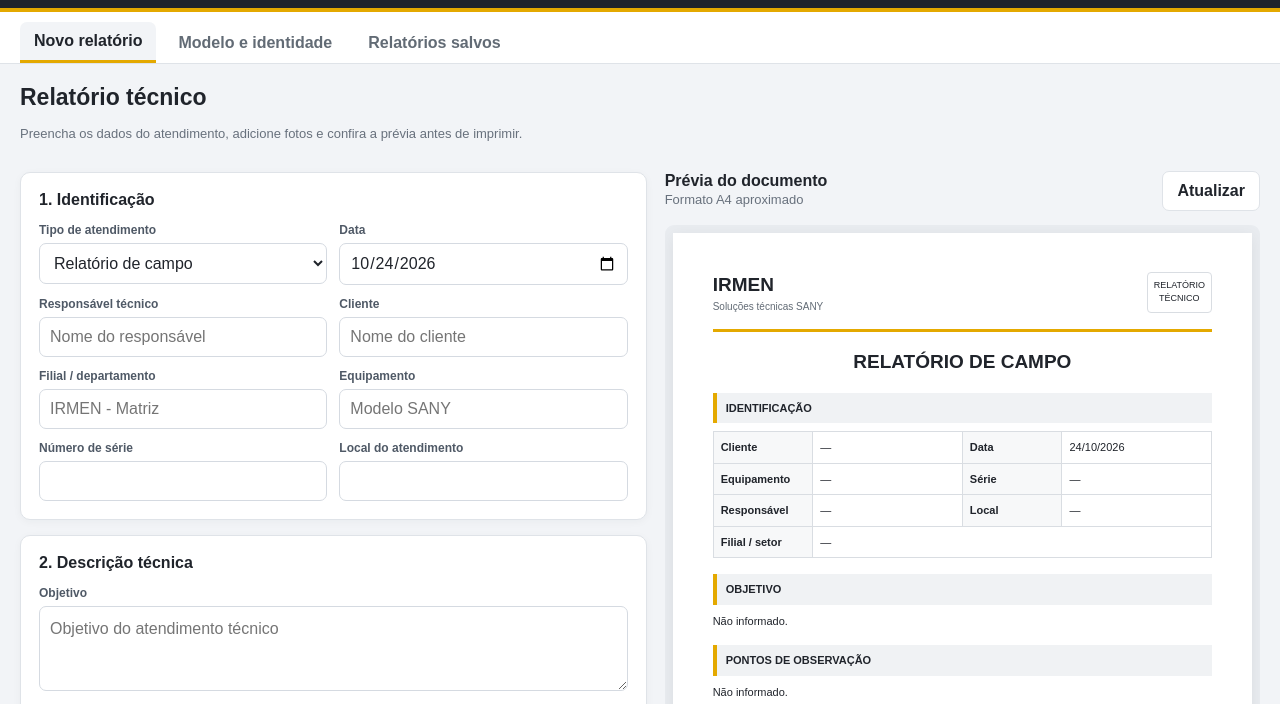
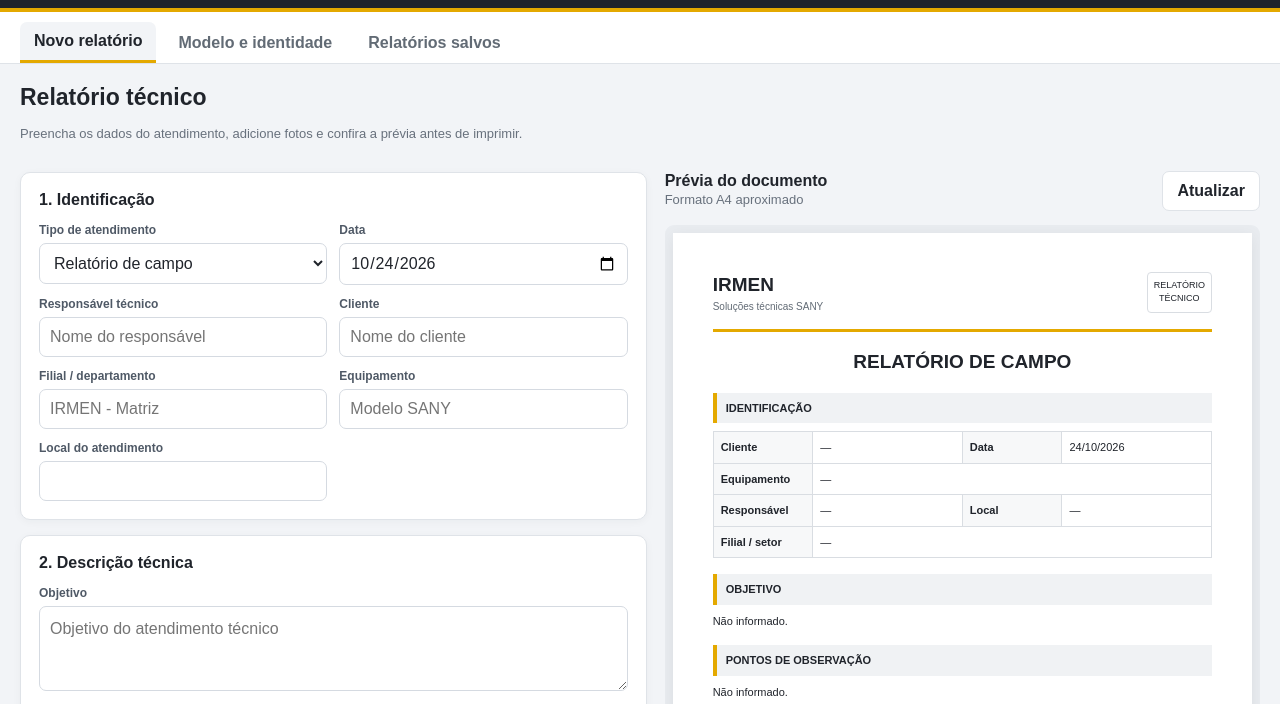
Before and after one commit to vinisalves76-glitch/relatoriopro, a plain HTML site: page index.html in a window 1280 px wide. Shown: the part 68-772 px from the top of the page. Drawn offline with Linux system fonts and the light colour scheme.

Commit message:
Remove serial number field from RelatorioPro

```diff
--- a/index.html
+++ b/index.html
@@ -21,7 +21,7 @@
 <div class="field"><label>Tipo de atendimento</label><select id="type"><option>Relatório de campo</option><option>Relatório de manutenção</option><option>Relatório de entrega técnica</option><option>Relatório de treinamento</option><option>Relatório de inspeção</option><option>Relatório de diagnóstico</option><option>Relatório de garantia</option><option>Outro</option></select></div>
 <div class="field"><label>Data</label><input id="date" type="date"></div><div class="field"><label>Responsável técnico</label><input id="responsible" placeholder="Nome do responsável"></div>
 <div class="field"><label>Cliente</label><input id="client" placeholder="Nome do cliente"></div><div class="field"><label>Filial / departamento</label><input id="branch" placeholder="IRMEN - Matriz"></div>
-<div class="field"><label>Equipamento</label><input id="equipment" placeholder="Modelo SANY"></div><div class="field"><label>Número de série</label><input id="serial"></div>
+<div class="field"><label>Equipamento</label><input id="equipment" placeholder="Modelo SANY"></div>
 <div class="field"><label>Local do atendimento</label><input id="location"></div></div></div>
 <div class="panel"><h3>2. Descrição técnica</h3><div class="grid">
 <div class="field full"><label>Objetivo</label><textarea id="objective" placeholder="Objetivo do atendimento técnico"></textarea></div>
@@ -34,7 +34,7 @@
 </div><div><div class="previewbar"><div><strong>Prévia do documento</strong><div class="muted">Formato A4 aproximado</div></div><button class="light" id="refresh">Atualizar</button></div>
 <div class="previewwrap"><article class="paper" id="preview"><div class="rhead"><div id="previewBrand"><div class="company" id="pvCompany">IRMEN</div><div class="rsub" id="pvSubtitle">Soluções técnicas SANY</div></div><div class="tag">RELATÓRIO<br>TÉCNICO</div></div>
 <div class="rtitle" id="pvType">Relatório de campo</div>
-<div class="sect"><div class="secttitle">Identificação</div><table class="rtable"><tbody><tr><th>Cliente</th><td id="pClient">—</td><th>Data</th><td id="pDate">—</td></tr><tr><th>Equipamento</th><td id="pEquipment">—</td><th>Série</th><td id="pSerial">—</td></tr><tr><th>Responsável</th><td id="pResponsible">—</td><th>Local</th><td id="pLocation">—</td></tr><tr><th>Filial / setor</th><td colspan="3" id="pBranch">—</td></tr></tbody></table></div>
+<div class="sect"><div class="secttitle">Identificação</div><table class="rtable"><tbody><tr><th>Cliente</th><td id="pClient">—</td><th>Data</th><td id="pDate">—</td></tr><tr><th>Equipamento</th><td colspan="3" id="pEquipment">—</td></tr><tr><th>Responsável</th><td id="pResponsible">—</td><th>Local</th><td id="pLocation">—</td></tr><tr><th>Filial / setor</th><td colspan="3" id="pBranch">—</td></tr></tbody></table></div>
 <div class="sect"><div class="secttitle">Objetivo</div><div class="rtext" id="pObjective">Não informado.</div></div><div class="sect"><div class="secttitle">Pontos de observação</div><div class="rtext" id="pObservations">Não informado.</div></div><div class="sect"><div class="secttitle">Atividades realizadas</div><div class="rtext" id="pActivities">Não informado.</div></div><div class="sect"><div class="secttitle">Resultados e recomendações</div><div class="rtext" id="pResults">Não informado.</div></div>
 <div class="sect"><div class="secttitle">Evidências fotográficas</div><div class="rphotos" id="pPhotos"><span class="muted">Nenhuma foto adicionada.</span></div></div><div class="sect"><div class="secttitle">Conclusão</div><div class="rtext" id="pConclusion">Não informado.</div></div>
 <div class="rfoot"><span id="pFooter">IRMEN | Relatório técnico</span><span id="pFooterRight">IRMEN</span></div><div class="conf" id="pConf"></div></article></div></div></div></section>
@@ -45,7 +45,7 @@
 <script>
 const DRAFT='relatoriopro-draft',REPORTS='relatoriopro-reports',MODEL='relatoriopro-model';
 const $=id=>document.getElementById(id);
-const fields=['type','date','responsible','client','branch','equipment','serial','location','objective','observations','activities','results','conclusion'];
+const fields=['type','date','responsible','client','branch','equipment','location','objective','observations','activities','results','conclusion'];
 const defaultModel={company:'IRMEN',subtitle:'Soluções técnicas SANY',footer:'IRMEN | Relatório técnico',conf:'Documento destinado ao uso técnico e profissional.',color:'#e4a900',logo:''};
 let photos=[],editingId=null,logoData='',restoring=false,timer=null;
 function read(key,fallback){try{const x=localStorage.getItem(key);return x?JSON.parse(x):fallback}catch(e){return fallback}}
@@ -58,14 +58,14 @@
 function setFields(o){fields.forEach(k=>$(k).value=o&&o[k]!=null?o[k]:'')}
 function fmtDate(v){if(!v)return '—';const a=v.split('-');return a.length===3?a[2]+'/'+a[1]+'/'+a[0]:v}
 function text(id,v,empty='—'){$(id).textContent=v&&String(v).trim()?v:empty}
-function preview(){text('pvType',val('type')||'Relatório técnico');text('pClient',val('client'));text('pDate',fmtDate(val('date')));text('pEquipment',val('equipment'));text('pSerial',val('serial'));text('pResponsible',val('responsible'));text('pLocation',val('location'));text('pBranch',val('branch'));[['pObjective','objective'],['pObservations','observations'],['pActivities','activities'],['pResults','results'],['pConclusion','conclusion']].forEach(([a,b])=>text(a,val(b),'Não informado.'));const area=$('pPhotos');area.innerHTML='';if(!photos.length){area.textContent='Nenhuma foto adicionada.';area.className='rphotos muted'}else{area.className='rphotos';photos.forEach(p=>{const f=document.createElement('figure');f.className='rphoto';const i=document.createElement('img');i.src=p.data;i.alt=p.caption||'Foto';f.appendChild(i);if(p.caption){const c=document.createElement('figcaption');c.textContent=p.caption;f.appendChild(c)}area.appendChild(f)})}}
+function preview(){text('pvType',val('type')||'Relatório técnico');text('pClient',val('client'));text('pDate',fmtDate(val('date')));text('pEquipment',val('equipment'));text('pResponsible',val('responsible'));text('pLocation',val('location'));text('pBranch',val('branch'));[['pObjective','objective'],['pObservations','observations'],['pActivities','activities'],['pResults','results'],['pConclusion','conclusion']].forEach(([a,b])=>text(a,val(b),'Não informado.'));const area=$('pPhotos');area.innerHTML='';if(!photos.length){area.textContent='Nenhuma foto adicionada.';area.className='rphotos muted'}else{area.className='rphotos';photos.forEach(p=>{const f=document.createElement('figure');f.className='rphoto';const i=document.createElement('img');i.src=p.data;i.alt=p.caption||'Foto';f.appendChild(i);if(p.caption){const c=document.createElement('figcaption');c.textContent=p.caption;f.appendChild(c)}area.appendChild(f)})}}
 function draft(){if(restoring)return;const ok=write(DRAFT,{fields:getFields(),photos,editingId,model:getModel(),savedAt:new Date().toISOString()});if(ok)$('draftStatus').textContent='Rascunho salvo automaticamente às '+new Date().toLocaleTimeString('pt-BR',{hour:'2-digit',minute:'2-digit'})}
 function schedule(){if(restoring)return;clearTimeout(timer);timer=setTimeout(draft,500)}
 function renderPhotos(){const box=$('photoList');box.innerHTML='';if(!photos.length){box.innerHTML='<div class="empty">Nenhuma foto adicionada.</div>';return}photos.forEach((p,i)=>{const row=document.createElement('div');row.className='photoitem';const img=document.createElement('img');img.src=p.data;img.alt='Foto';const input=document.createElement('input');input.value=p.caption||'';input.placeholder='Legenda da foto';input.addEventListener('input',()=>{photos[i].caption=input.value;preview();schedule()});const del=document.createElement('button');del.className='danger';del.textContent='Remover';del.onclick=()=>{photos.splice(i,1);renderPhotos();preview();schedule()};row.append(img,input,del);box.appendChild(row)})}
 function imageData(file){return new Promise((resolve,reject)=>{if(!file.type.startsWith('image/'))return reject(Error('Arquivo não é imagem'));const r=new FileReader();r.onerror=reject;r.onload=()=>{const img=new Image();img.onerror=reject;img.onload=()=>{const scale=Math.min(1,1600/Math.max(img.width,img.height));const c=document.createElement('canvas');c.width=Math.round(img.width*scale);c.height=Math.round(img.height*scale);c.getContext('2d').drawImage(img,0,0,c.width,c.height);resolve(c.toDataURL('image/jpeg',.78))};img.src=r.result};r.readAsDataURL(file)})}
 $('photoFiles').addEventListener('change',async e=>{const files=[...e.target.files];let count=0;$('photoStatus').textContent='Preparando imagens...';for(const f of files){try{photos.push({data:await imageData(f),caption:f.name.replace(/\.[^.]+$/,'')});count++}catch(err){console.error(err)}}renderPhotos();preview();draft();$('photoStatus').textContent=count+' imagem(ns) adicionada(s).';e.target.value=''});
 function saveReport(){const r={...getFields(),id:editingId||('rpt-'+Date.now().toString(36)),photos:photos.map(p=>({...p})),model:getModel(),updatedAt:new Date().toISOString()};const list=read(REPORTS,[]);const i=list.findIndex(x=>x.id===r.id);if(i>=0)list[i]=r;else list.unshift(r);if(!write(REPORTS,list))return;editingId=r.id;draft();renderSaved();alert('Relatório salvo neste navegador.')}
-function renderSaved(){const q=val('search').toLowerCase().trim(),type=val('filter'),box=$('savedList');box.innerHTML='';const list=read(REPORTS,[]).filter(r=>(!type||r.type===type)&&(!q||[r.number,r.client,r.equipment,r.responsible,r.serial,r.location].join(' ').toLowerCase().includes(q)));if(!list.length){box.innerHTML='<div class="empty">Nenhum relatório encontrado.</div>';return}list.forEach(r=>{const card=document.createElement('div');card.className='saved';const info=document.createElement('div');const title=document.createElement('strong');title.textContent=(r.client||'Cliente não informado');const meta=document.createElement('small');meta.textContent=(r.type||'Relatório')+' | '+fmtDate(r.date)+' | '+(r.equipment||'Equipamento não informado')+' | '+(r.photos||[]).length+' foto(s)';info.append(title,meta);const actions=document.createElement('div');actions.className='actions';[['Abrir / editar','primary',()=>loadReport(r.id)],['Imprimir','light',()=>{loadReport(r.id);setTimeout(()=>window.print(),150)}],['Excluir','danger',()=>{if(confirm('Excluir este relatório?')){write(REPORTS,read(REPORTS,[]).filter(x=>x.id!==r.id));renderSaved()}}]].forEach(([label,cls,fn])=>{const b=document.createElement('button');b.className=cls;b.textContent=label;b.onclick=fn;actions.appendChild(b)});card.append(info,actions);box.appendChild(card)})}
+function renderSaved(){const q=val('search').toLowerCase().trim(),type=val('filter'),box=$('savedList');box.innerHTML='';const list=read(REPORTS,[]).filter(r=>(!type||r.type===type)&&(!q||[r.client,r.equipment,r.responsible,r.location].join(' ').toLowerCase().includes(q)));if(!list.length){box.innerHTML='<div class="empty">Nenhum relatório encontrado.</div>';return}list.forEach(r=>{const card=document.createElement('div');card.className='saved';const info=document.createElement('div');const title=document.createElement('strong');title.textContent=(r.client||'Cliente não informado');const meta=document.createElement('small');meta.textContent=(r.type||'Relatório')+' | '+fmtDate(r.date)+' | '+(r.equipment||'Equipamento não informado')+' | '+(r.photos||[]).length+' foto(s)';info.append(title,meta);const actions=document.createElement('div');actions.className='actions';[['Abrir / editar','primary',()=>loadReport(r.id)],['Imprimir','light',()=>{loadReport(r.id);setTimeout(()=>window.print(),150)}],['Excluir','danger',()=>{if(confirm('Excluir este relatório?')){write(REPORTS,read(REPORTS,[]).filter(x=>x.id!==r.id));renderSaved()}}]].forEach(([label,cls,fn])=>{const b=document.createElement('button');b.className=cls;b.textContent=label;b.onclick=fn;actions.appendChild(b)});card.append(info,actions);box.appendChild(card)})}
 function loadReport(id){const r=read(REPORTS,[]).find(x=>x.id===id);if(!r)return;restoring=true;setFields(r);photos=Array.isArray(r.photos)?r.photos:[];editingId=r.id;setModel(r.model||read(MODEL,defaultModel));renderPhotos();preview();restoring=false;draft();showPage('editor');window.scrollTo({top:0,behavior:'smooth'})}
 function showPage(id){document.querySelectorAll('.page').forEach(p=>p.classList.toggle('active',p.id===id));document.querySelectorAll('.tab').forEach(t=>t.classList.toggle('active',t.dataset.page===id));if(id==='saved')renderSaved();if(id==='editor')preview()}
 function newReport(){if((Object.values(getFields()).some(v=>String(v||'').trim())||photos.length)&&!confirm('Iniciar novo relatório? Salve antes se precisar manter o conteúdo atual.'))return;restoring=true;setFields({});$('date').value=new Date().toISOString().slice(0,10);$('type').value='Relatório de campo';photos=[];editingId=null;setModel(read(MODEL,defaultModel));renderPhotos();preview();restoring=false;draft();showPage('editor')}
```
